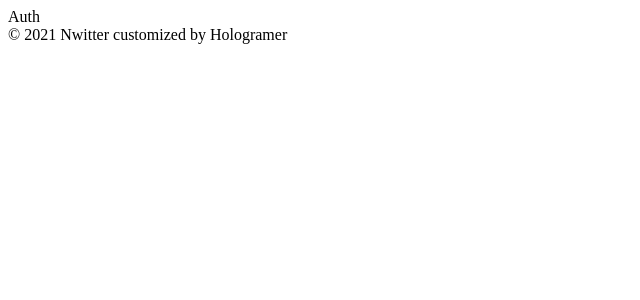
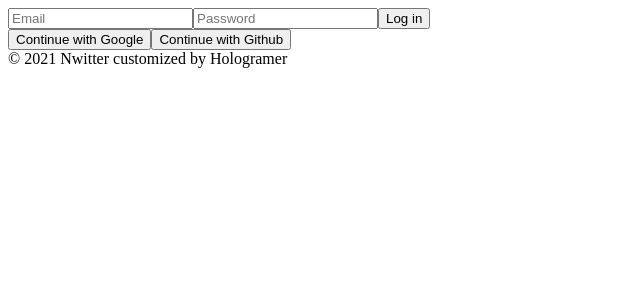
Before and after one commit to holograming/nwitter, a React (Create React App) app: page / in a window 1280 px wide. Shown: the top 300 px of the page, without its empty margins (0-640 px from the left). Built offline with nearby package versions, Linux system fonts and the light colour scheme; no server answers.

Commit message:
feat: Add login form

```diff
--- a/src/fBase.js
+++ b/src/fBase.js
@@ -17,4 +17,5 @@
 
 // Initialize Firebase
 const app = initializeApp(firebaseConfig);
+// Do it once. export!
 export const authService = getAuth();
--- a/src/routes/Auth.js
+++ b/src/routes/Auth.js
@@ -1,4 +1,45 @@
-import React from "react";
+import React, { useState } from "react";
 
-const Auth = () => <span>Auth</span>
+const Auth = () => {
+    const [email, setEmail] = useState("");
+    const [password, setPassword] = useState("");
+    const onChange = (event) => {
+        const {target: {name, value}} = event;
+        if(name == "email") {
+            setEmail(value);
+        } else if(name == "password") {
+            setPassword(value);
+        }
+    };
+    const onSubmit = (event) => {
+        event.preventDefault();
+    }
+    return (
+    <div>
+        <form onSubmit={onSubmit}>
+            <input
+            name="email"
+            type="text"
+            placeholder="Email"
+            required
+            value={email}
+            onChange={onChange}
+            />
+            <input
+            name="password"
+            type="text"
+            placeholder="Password"
+            required
+            value={password}
+            onChange={onChange}
+            />
+            <input type="submit" value="Log in" />
+        </form>
+        <div>
+            <button>Continue with Google</button>
+            <button>Continue with Github</button>
+        </div>
+    </div>
+    )
+}
 export default Auth;
```
